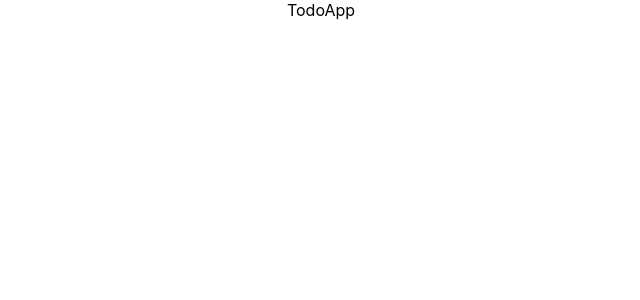
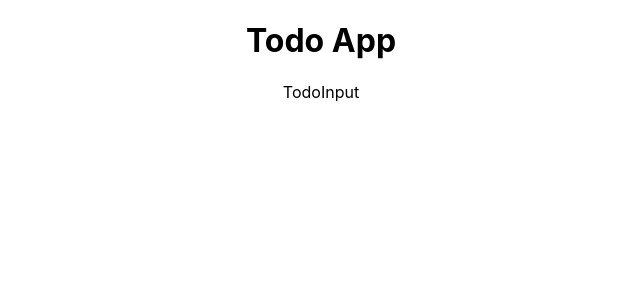
Before and after one commit to ankitsng0007/AnkitRepo, a React (Create React App) app in the folder RCT-211/Day-18/asgn/: page / in a window 1280 px wide. Shown: the top 300 px of the page, without its empty margins (319-959 px from the left). Built offline with nearby package versions, Linux system fonts and the light colour scheme; data requests are answered from the project's data file.

Commit message:
File Added

```diff
--- a/RCT-211/Day-18/asgn/src/Components/TodoApp.tsx
+++ b/RCT-211/Day-18/asgn/src/Components/TodoApp.tsx
@@ -1,5 +1,7 @@
 import React, { useEffect, useState } from 'react';
 import { getTodos } from './api';
+import TodoInput from './TodoInput';
+import TodoItem from './TodoItem';
 
 const TodoApp = () => {
   const [todos, setTodos] = useState( [] );
@@ -11,7 +13,13 @@ const TodoApp = () => {
   }, []);
   return (
     <div>
-      TodoApp
+      <h1>Todo App</h1>
+      <TodoInput />
+      {todos.map((item)=> (
+        <div key={item.id}>
+          <TodoItem />
+        </div>
+      ))}
     </div>
   );
 }
```
